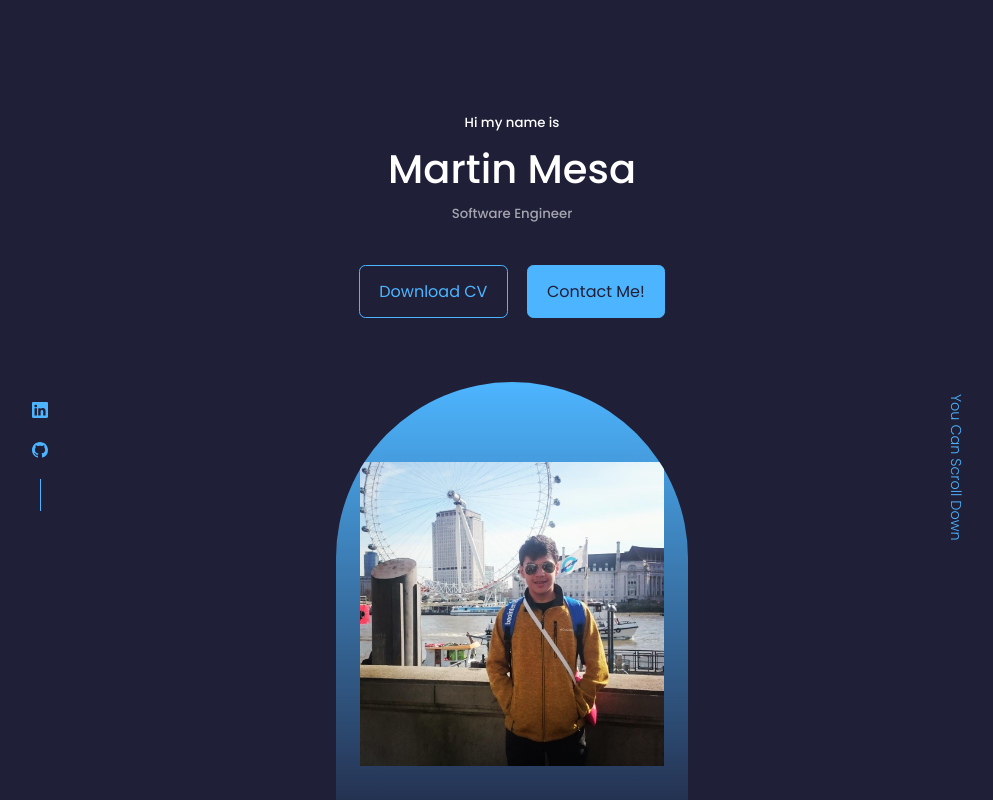
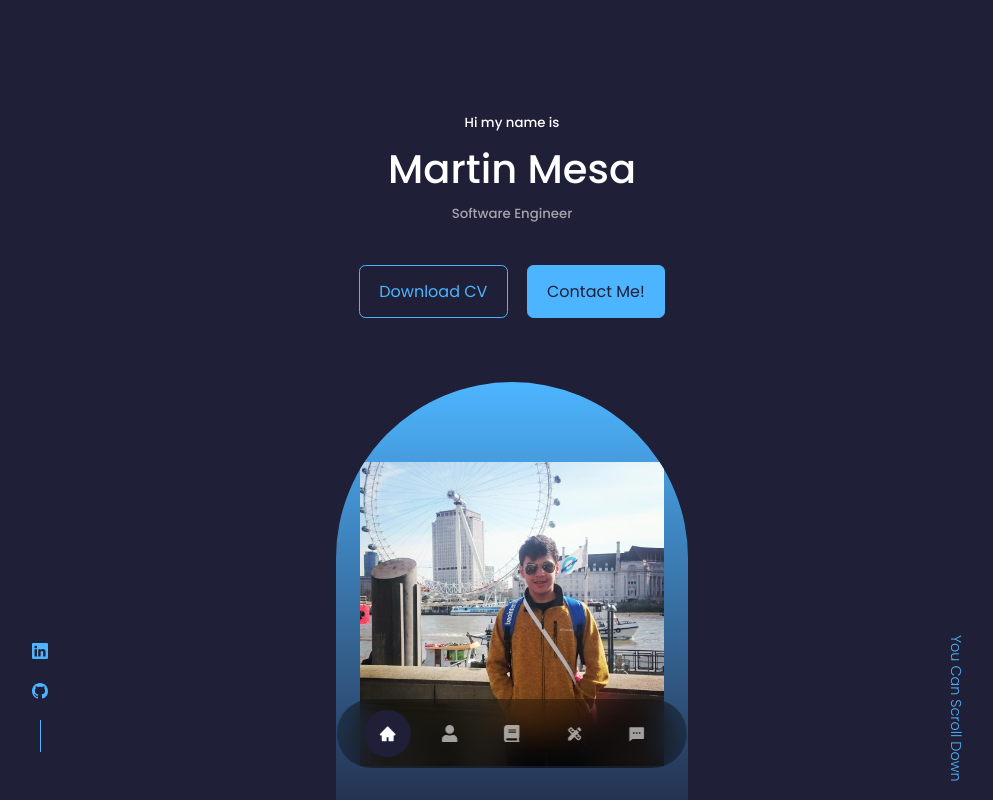
Before and after one commit to Raptr12/Portfolio-Website, a React (Create React App) app: page / in a window 1280 px wide. Shown: the top 800 px of the page, without its empty margins (128-1121 px from the left). Built offline with nearby package versions, Linux system fonts and the light colour scheme.

Commit message:
Nav hook changes

```diff
--- a/src/components/header/header.css
+++ b/src/components/header/header.css
@@ -6,7 +6,7 @@
 
 .header__container {
     text-align: center;
-    height: 65%;
+    height: 100%;
     position: relative;
 }
 
--- a/src/components/nav/Nav.jsx
+++ b/src/components/nav/Nav.jsx
@@ -5,15 +5,17 @@
 import {FaBook} from 'react-icons/fa'
 import {MdDesignServices} from 'react-icons/md'
 import {RiMessage2Fill} from 'react-icons/ri'
+import { useState } from 'react'
 
 const Nav = () => {
+  const [activeNav, setActiveNav] = useState ('#')
   return (
     <nav>
-        <a href="#"><AiFillHome/></a>
-        <a href="#about"><FaUser/></a>
-        <a href="#experience"><FaBook/></a>
-        <a href="#services"><MdDesignServices/></a>
-        <a href="#contact"><RiMessage2Fill/></a>
+        <a href="#" onClick={() => setActiveNav('#')} className={activeNav === '#' ? 'active' : ''}><AiFillHome/></a>
+        <a href="#about" onClick={() => setActiveNav('#about')} className={activeNav === '#about' ? 'active' : ''}><FaUser/></a>
+        <a href="#experience" onClick={() => setActiveNav('#experience')} className={activeNav === '#experience' ? 'active' : ''}><FaBook/></a>
+        <a href="#services" onClick={() => setActiveNav('#services')} className={activeNav === '#services' ? 'active' : ''}><MdDesignServices/></a>
+        <a href="#contact" onClick={() => setActiveNav('#contact')} className={activeNav === '#contact' ? 'active' : ''}><RiMessage2Fill/></a>
     </nav>
   )
 }
--- a/src/components/nav/nav.css
+++ b/src/components/nav/nav.css
@@ -0,0 +1,33 @@
+nav {
+    background: rgba(0, 0, 0, 0.3);
+    width: max-content;
+    display: block;
+    padding: 0.7rem 1.7rem;
+    z-index: 2;
+    position: fixed;
+    left: 50%;
+    transform: translateX(-50%);
+    bottom: 2rem;
+    display: flex;
+    gap: 1rem;
+    border-radius: 3rem;
+    backdrop-filter: blur(15px);
+}
+
+nav a {
+    background: transparent;
+    padding: 0.9rem;
+    border-radius: 50%;
+    display: flex;
+    color: var(--color-light);
+    font-size: 1.1rem;
+}
+
+nav a :hover {
+    background: rgba(0, 0, 0, 0.3);
+}
+
+nav a.active {
+    background: var(--color-bg);
+    color: var(--color-white);
+}
```
